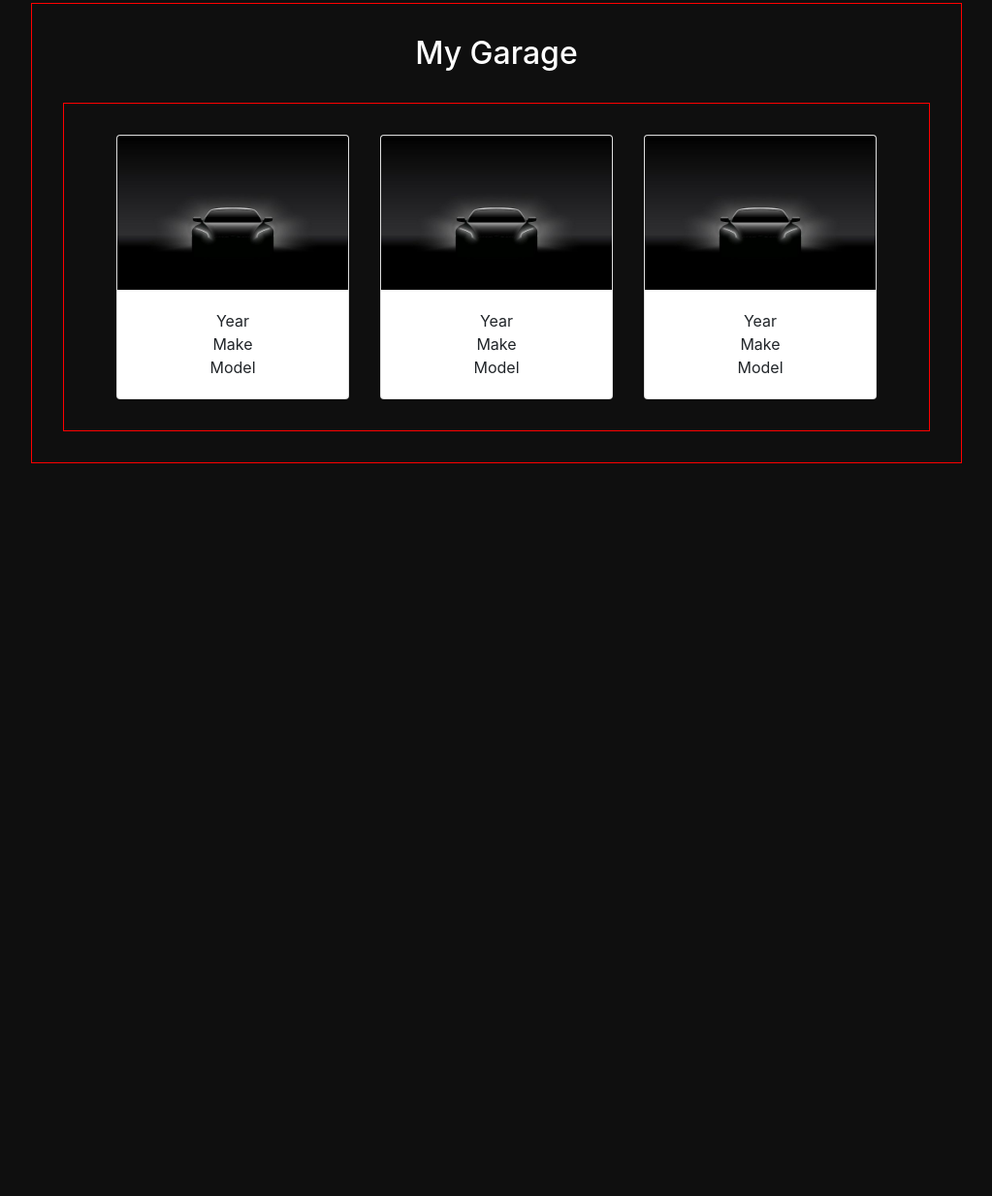
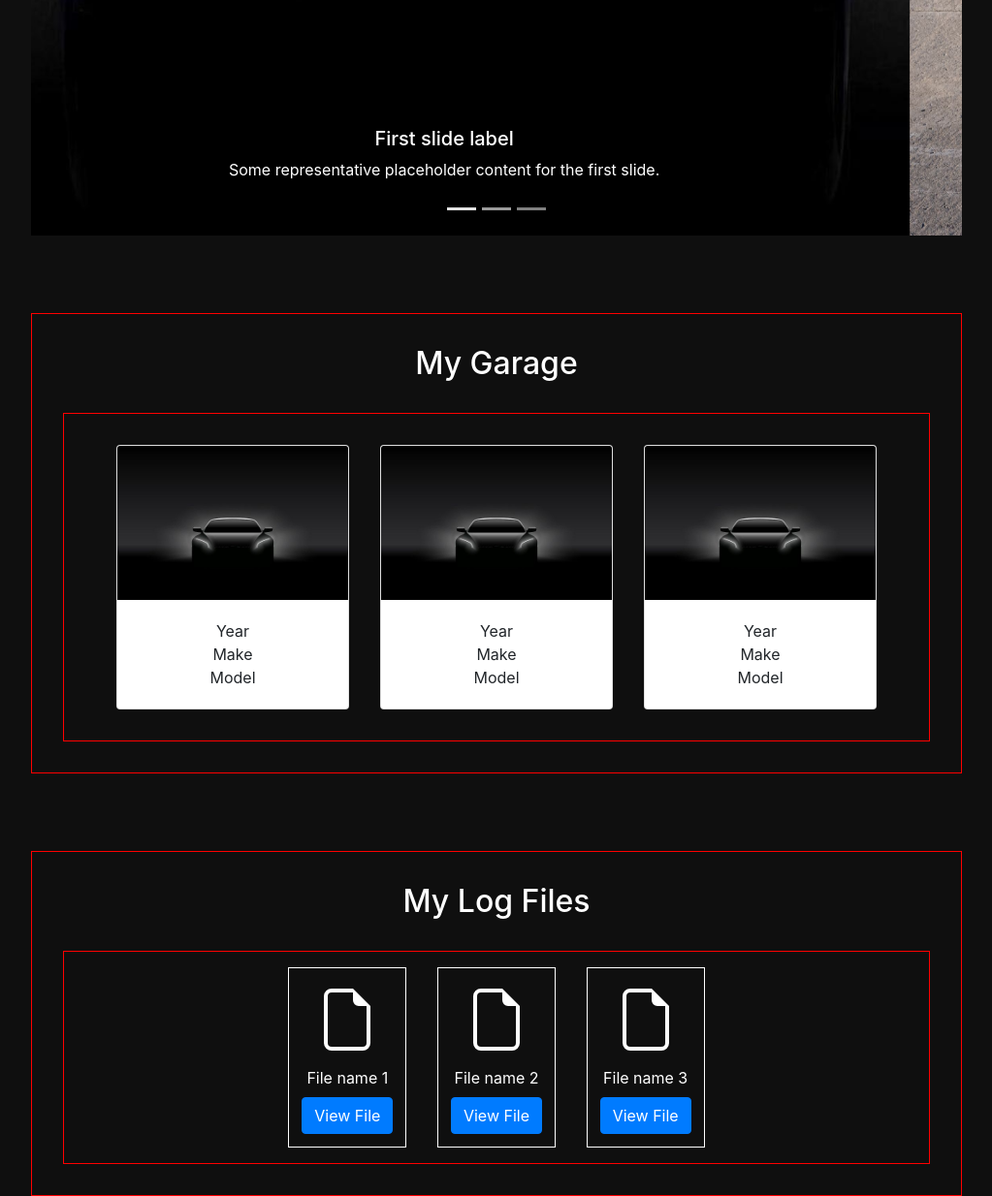
Before and after one commit to MitchRose976/doman8-performance, a plain HTML site: page index.html in a window 1280 px wide. Shown: the part 717-1951 px from the top of the page at 97% size, without its empty margins (128-1151 px from the left). Before the commit the page ends 1195 px from the top, so only its background shows below. Drawn offline with nearby package versions, Linux system fonts and the light colour scheme.

Commit message:
added My Log Files

```diff
--- a/index.html
+++ b/index.html
@@ -5,7 +5,6 @@
     <meta http-equiv="X-UA-Compatible" content="IE=edge">
     <meta name="viewport" content="width=device-width, initial-scale=1.0">
     <link rel="stylesheet" href="https://cdn.jsdelivr.net/npm/bootstrap@4.6.1/dist/css/bootstrap.min.css" integrity="sha384-zCbKRCUGaJDkqS1kPbPd7TveP5iyJE0EjAuZQTgFLD2ylzuqKfdKlfG/eSrtxUkn" crossorigin="anonymous">
-
     <link rel="stylesheet" href="main.css">
     <title>Automotive Project</title>
 </head>
@@ -56,10 +55,10 @@
         </button>
     </div>
 
-      <!-- Garage -->
-      <div class="garage">
+    <!-- GARAGE -->
+    <div class="my-garage">
         <h2 id="garage-title">My Garage</h2>
-        <div class="garage-vehicles">
+        <div class="container">
             <!-- Car 1 -->
             <div class="card" style="width: 15rem;">
                 <img src="./media/silhouette.jpg" class="card-img-top" alt="...">
@@ -90,6 +89,50 @@
         </div>
     </div>
 
+    <!-- MY LOG FILES -->
+    <div class="my-log-files">
+        <h2 id="log-files-title">My Log Files</h2>
+        <div class="container">
+
+            <!-- Log File Container -->
+            <div class="log-file">
+                <!-- Log File Icon - from bootstrap -->
+                <svg xmlns="http://www.w3.org/2000/svg" width="16" height="16" fill="currentColor" class="bi bi-file-earmark" viewBox="0 0 16 16">
+                    <path d="M14 4.5V14a2 2 0 0 1-2 2H4a2 2 0 0 1-2-2V2a2 2 0 0 1 2-2h5.5L14 4.5zm-3 0A1.5 1.5 0 0 1 9.5 3V1H4a1 1 0 0 0-1 1v12a1 1 0 0 0 1 1h8a1 1 0 0 0 1-1V4.5h-2z"/>
+                </svg>
+                <!-- Log File Name -->
+                <span class="log-file-name">File name 1</span>
+                <!-- Log File Button - from bootstrap -->
+                <button type="button" class="btn btn-primary log-file-button">View File</button>
+            </div>
+
+            <!-- Log File Container -->
+            <div class="log-file">
+                <!-- Log File Icon - from bootstrap -->
+                <svg xmlns="http://www.w3.org/2000/svg" width="16" height="16" fill="currentColor" class="bi bi-file-earmark" viewBox="0 0 16 16">
+                    <path d="M14 4.5V14a2 2 0 0 1-2 2H4a2 2 0 0 1-2-2V2a2 2 0 0 1 2-2h5.5L14 4.5zm-3 0A1.5 1.5 0 0 1 9.5 3V1H4a1 1 0 0 0-1 1v12a1 1 0 0 0 1 1h8a1 1 0 0 0 1-1V4.5h-2z"/>
+                </svg>
+                <!-- Log File Name -->
+                <span class="log-file-name">File name 2</span>
+                <!-- Log File Button - from bootstrap -->
+                <button type="button" class="btn btn-primary log-file-button">View File</button>
+            </div>
+
+            <!-- Log File Container -->
+            <div class="log-file">
+                <!-- Log File Icon - from bootstrap -->
+                <svg xmlns="http://www.w3.org/2000/svg" width="16" height="16" fill="currentColor" class="bi bi-file-earmark" viewBox="0 0 16 16">
+                    <path d="M14 4.5V14a2 2 0 0 1-2 2H4a2 2 0 0 1-2-2V2a2 2 0 0 1 2-2h5.5L14 4.5zm-3 0A1.5 1.5 0 0 1 9.5 3V1H4a1 1 0 0 0-1 1v12a1 1 0 0 0 1 1h8a1 1 0 0 0 1-1V4.5h-2z"/>
+                </svg>
+                <!-- Log File Name -->
+                <span class="log-file-name">File name 3</span>
+                <!-- Log File Button - from bootstrap -->
+                <button type="button" class="btn btn-primary log-file-button">View File</button>
+            </div>
+
+        </div>
+    </div>
+
     <script src="https://cdn.jsdelivr.net/npm/jquery@3.5.1/dist/jquery.slim.min.js" integrity="sha384-DfXdz2htPH0lsSSs5nCTpuj/zy4C+OGpamoFVy38MVBnE+IbbVYUew+OrCXaRkfj" crossorigin="anonymous"></script>
     <script src="https://cdn.jsdelivr.net/npm/bootstrap@4.6.1/dist/js/bootstrap.bundle.min.js" integrity="sha384-fQybjgWLrvvRgtW6bFlB7jaZrFsaBXjsOMm/tB9LTS58ONXgqbR9W8oWht/amnpF" crossorigin="anonymous"></script>
 
--- a/main.css
+++ b/main.css
@@ -21,11 +21,23 @@ body {
 
 .carousel-image {
     width: 100%;
-    height: 30rem;
+    height: 50rem;
+}
+
+/* Container for garage vehicles and log files */
+.container {
+    width: 100%;
+    display: flex;
+    flex-direction: row;
+    justify-content: center;
+    align-items: center;
+    margin-top: 2rem;
+    padding: 1rem;
+    border: 1px solid red;
 }
 
 /* Garage */
-.garage {
+.my-garage {
     width : 100%;
     margin-top: 5rem;
     padding: 2rem;
@@ -36,17 +48,6 @@ body {
 #garage-title {
     color: white;
     text-align: center;
-}
-
-.garage-vehicles {
-    width: 100%;
-    display: flex;
-    flex-direction: row;
-    justify-content: center;
-    align-items: center;
-    margin-top: 2rem;
-    padding: 1rem;
-    border: 1px solid red;
 }
 
 /* Vehicle Cards - these are pre-existing bootstrap classes I am adding styling to */
@@ -62,7 +63,56 @@ body {
 }
 
 
+/* Files */
+.my-log-files {
+    width : 100%;
+    margin-top: 5rem;
+    padding: 2rem;
+    border: 1px solid red;
+    background-color: 000000f0;
+}
+
+#log-files-title {
+    color: white;
+    text-align: center;
+}
+
+/* Container for each single log file */
+.log-file {
+    border: 1px solid white;
+    display: flex;
+    justify-content: center;
+    align-items: center;
+    flex-direction: column;
+    padding: 0.8rem;
+    margin: 0 1rem;
+}
+
+.log-file-name {
+    margin-top: 0.5rem;
+    color: white;
+}
+
+.log-file-button {
+    margin-top: 0.5rem;
+}
+
+/* File Icon - This is a pre-defined bootstrap class */
+.bi-file-earmark {
+    color:white;
+    height: 5rem;
+    width: 4rem;
+    /* border: 1px solid red; */
+}
+
 /* Media Queries */
+@media only screen and (max-width: 900px) {
+    .container {
+        flex-direction: column;
+        padding: 0;
+    }
+}
+
 @media only screen and (max-width: 768px) {
     body {
         padding: 0 5rem;
@@ -83,7 +133,7 @@ body {
         height: 20rem;
     }
 
-    .garage-vehicles {
+    .container {
         flex-direction: column;
         padding: 0;
     }
```
Also changed, not shown: media/file_icon.png (added). Lines whose indentation alone changed are shown as unchanged.
